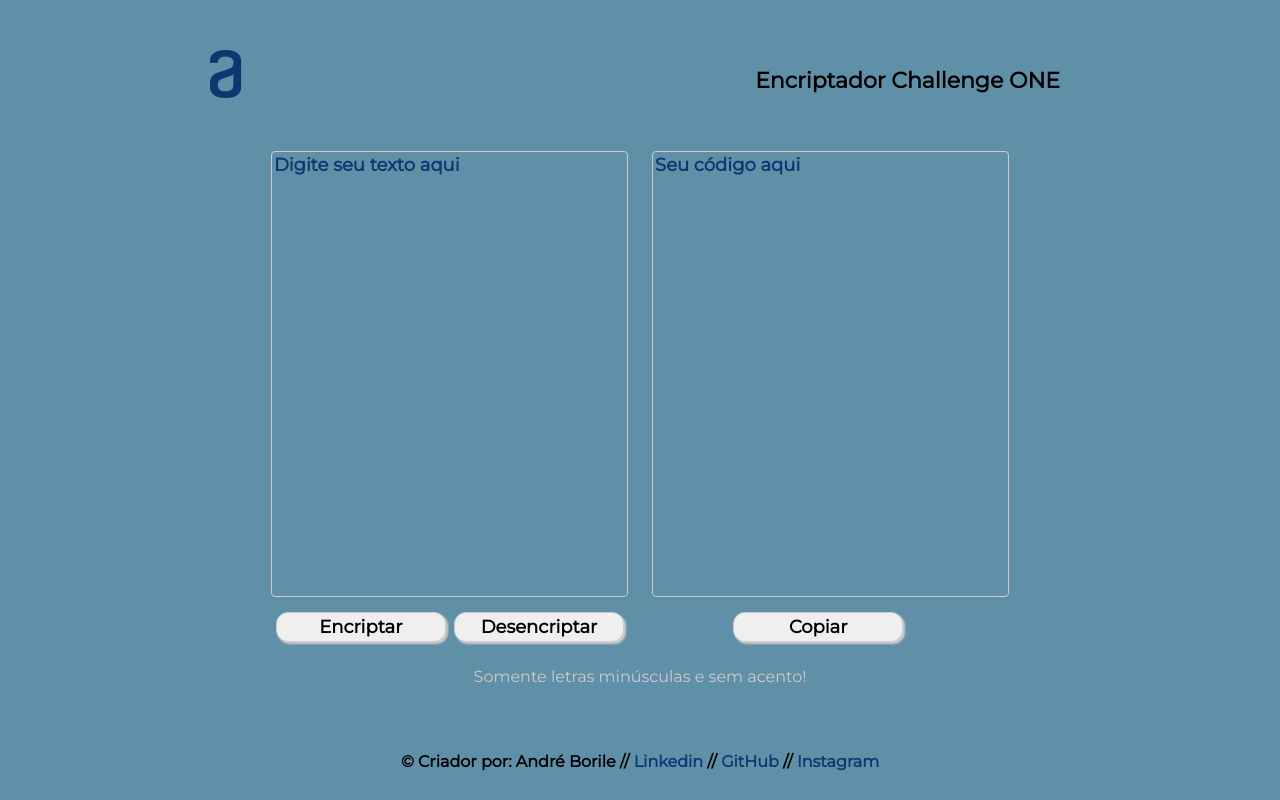
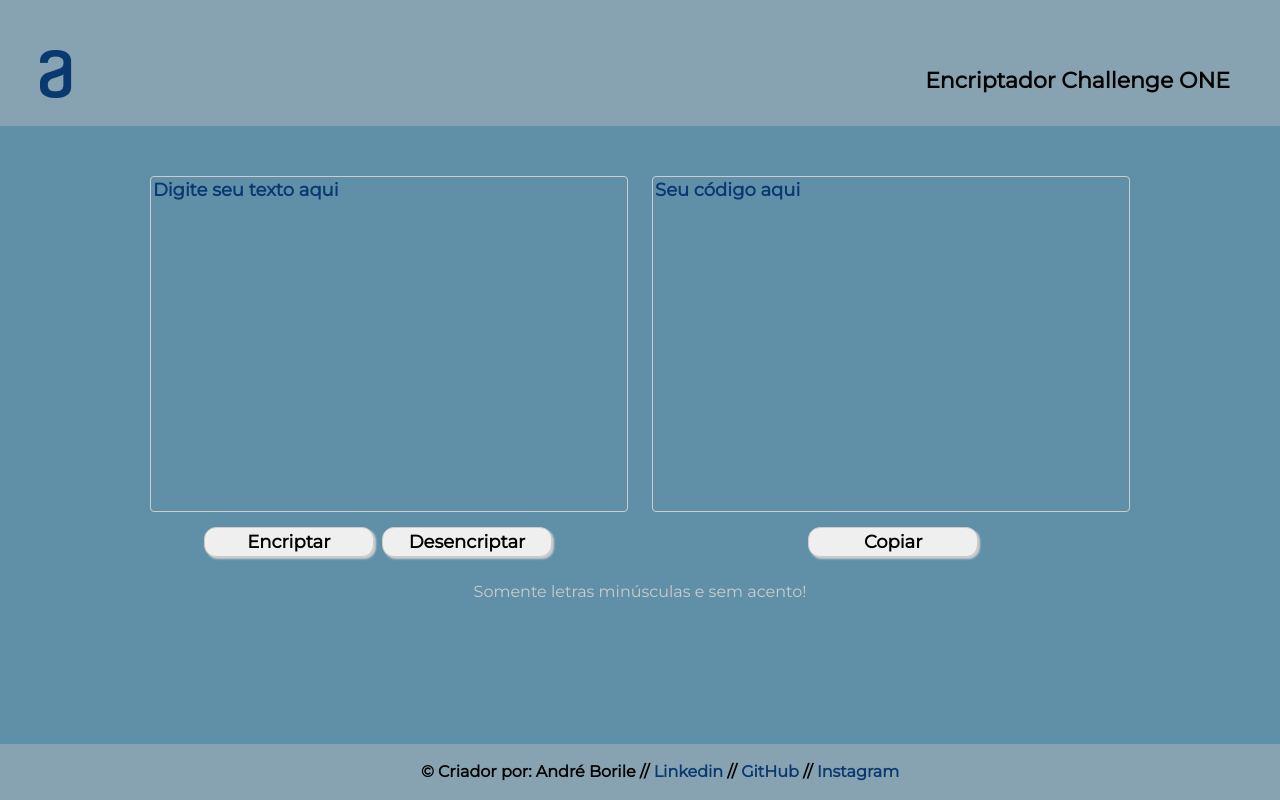
Before and after one commit to andreborile/Challenge-ONE-Encriptador, a plain HTML site: page index.html in a window 1280 px wide. Drawn offline with Linux system fonts and the light colour scheme.

Commit message:
melhorias no código

```diff
--- a/index.html
+++ b/index.html
@@ -8,7 +8,7 @@
         <link href="https://fonts.googleapis.com/css2?family=Montserrat&display=swap" rel="stylesheet">
     </head>
     <body>
-        <header class="caixa">
+        <header class="header">
             <h1><img class="imgLogo" src="logo.png"></h1>
             <h1 class="title">Encriptador Challenge ONE</h1>
         </header>
@@ -16,10 +16,10 @@
             <div class="encrypter">
                 <ol>
                     <li>
-                        <textarea class="textArea" id="myInput" rows="20" cols="33" placeholder="Digite seu texto aqui"></textarea>
+                        <textarea class="textArea" id="myInput" rows="15" cols="45" placeholder="Digite seu texto aqui"></textarea>
                     </li>
                     <li class="fields">
-                        <textarea class="textArea" id="myOutput" rows="20" cols="33" placeholder="Seu código aqui" readonly></textarea>
+                        <textarea class="textArea" id="myOutput" rows="15" cols="45" placeholder="Seu código aqui" readonly></textarea>
                     </li>
                 </ol>
             <div class="buttonsField">
--- a/style.css
+++ b/style.css
@@ -1,12 +1,13 @@
-.caixa {
+.header {
     position: relative;
-    width: 940px;
     margin: 0 auto;
+    background: #87a3b1;
 }
 
 .imgLogo {
     padding-top: 50px;
     padding-left: 40px;
+    padding-bottom: 25px;
 }
 
 .title {
@@ -24,7 +25,6 @@ body {
 }
 
 .encrypter {
-    width: 940px;
     margin-top: 40px;
     margin-left: auto;
     margin-right: auto;
@@ -56,7 +56,6 @@ body {
 }
 
 .buttonsField {
-    width: 830px;
     margin: auto;
     margin-bottom: 5px;
 }
@@ -74,10 +73,13 @@ body {
     font-weight: bold;
     font-size: 18px;
 }
+.buttons:hover {
+    box-shadow: 5px 3px 5px #ccc;
+}
 
 #myButton3 {
-    margin-left: 103px;
-    margin-right: 103px;
+    margin-left: 250px;
+    margin-right: 100px;
 }
 
 .aviso {
@@ -91,11 +93,12 @@ body {
 }
 
 footer {
+    background: #87a3b1;
     position: fixed;
     bottom: 0;
     margin: auto;
     width: 100%;
-    padding-bottom: 30px;
+    padding: 20px;
     text-align: center;
 }
 
```
